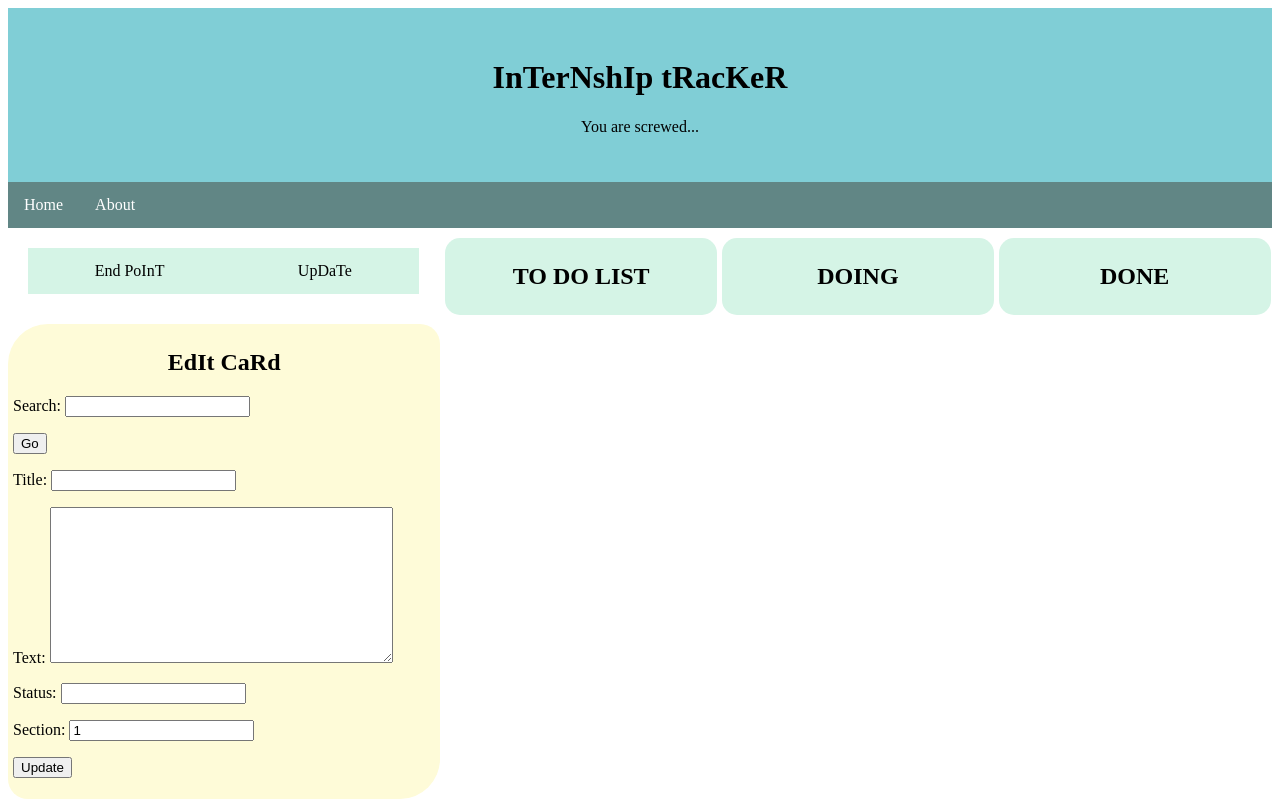
After one commit to Georgi2313/intership-tracker, a Django app: template intrn_track/templates/intrn_track/edit.html in a window 1280 px wide. The commit adds this page. Run offline with Django 3.2, Linux system fonts and the light colour scheme; the template is opened without the code that fills it: values that come from a table or form of the project are taken from there, others are empty; some libraries are stand-ins or nearby versions.

Commit message:
almost done! (need to modify edit and endpoint (problem with form)

```diff
--- a/intrn_track/forms.py
+++ b/intrn_track/forms.py
@@ -1,7 +1,12 @@
 from django import forms
-from .models import Card
+from .models import Card, Direction
 
 class PostForm(forms.ModelForm):
     class Meta:
         model=Card
         fields=('title','text','status','section',)
+
+class Process(forms.ModelForm):
+    class Meta:
+        model=Direction
+        fields=('search',)
--- a/intrn_track/models.py
+++ b/intrn_track/models.py
@@ -8,5 +8,8 @@ class Card(models.Model):
     section=models.IntegerField(default=1)
     create_date=models.DateTimeField(default=timezone.now())
 
+class Direction(models.Model):
+    search=models.IntegerField()
+
     def __str__(self):
         return self.title
--- a/intrn_track/static/css/home.css
+++ b/intrn_track/static/css/home.css
@@ -31,7 +31,29 @@
     background-color: #80ced6;
     color:#fefbd8;
 }
-/*4 parallel columns      34% and 22% X 3 colmns */
+
+.edit-update {
+    padding: 20px;
+    overflow: hidden;
+    background-color: white;
+
+}
+
+.edit-update a{
+    float: left;
+    display: block;
+    color: black;
+    background-color: #d5f4e6;
+    text-align: center;
+    padding: 14px 17% ;
+    text-decoration: none;
+}
+
+.edit-update a:hover {
+    background-color: #80ced6;
+    color: #618685;
+}
+/*4 parallel columns      34.2% and 21.5% X 3 colmns */
 
 .column {
     float: left;
@@ -57,12 +79,15 @@
     padding: 5px;
     background-color: #fefbd8;
     margin-top: 10px;
+    border-radius: 40px 20px;
 }
 
 .cardss {
     padding:  5px;
     background-color: #d5f4e6;
     margin-top: 10px;
+    border-radius: 15px;
+
 }
 
 .cardss h2{
@@ -72,3 +97,7 @@
 .card h2{
     text-align: center;
 }
+
+.cardss h4 a{
+    float: right;
+}
--- /dev/null
+++ b/intrn_track/templates/intrn_track/base.html
@@ -0,0 +1,92 @@
+{% load static %}
+<!--  <link rel="stylesheet" href="//maxcdn.bootstrapcdn.com/bootstrap/3.2.0/css/bootstrap.min.css">  -->
+<!--  <link rel="stylesheet" href="//maxcdn.bootstrapcdn.com/bootstrap/3.2.0/css/bootstrap-theme.min.css">  -->
+<link rel="stylesheet" href="{% static 'css/home.css' %}">
+<a href="{% url 'home' %}" class="top-menu"><span class="glyphicon glyphicon-plus"></span></a>
+
+<html>
+    <head>
+        <title>internship tracker</title>
+        <!--<link rel="stylesheet" href="{% static 'css/home.css' %}">-->
+    </head>
+    <body>
+        <div class="header">
+            <h1>InTerNshIp tRacKeR</h1>
+            <p>You are screwed...</p>
+        </div>
+        <div class="nav">
+            <a href="#">Home</a>
+            <a href="#">About</a>
+        </div>
+
+        <div class="row">
+
+        </div>
+
+{% block content %}
+
+ {% endblock %}
+
+<!--generating cards for "to_do" list-->
+            <div class="columnright">
+                <div class="cardss">
+                    <h2>TO DO LIST</h2>
+                </div>
+
+                    {%for card in cards%}
+                        {%if card.section == 1 %}
+                            <div class="cardss">
+                                <!--  <a class="btn btn-default" href="{% url 'home'  %}"><span class="glyphicon glyphicon-pencil"></span></a>   -->
+                                <h4>{{card.title}}   <a>ID:{{card.pk}}</a></h4>
+                                <hr>
+                                <p>{{card.text}}</p>
+                                <p>{{card.status}}</p>
+                            </div>
+                        {%endif%}
+                    {%endfor%}
+
+            </div>
+
+
+<!--to generate cards for doing list-->
+            <div class="columnright">
+                <div class="cardss">
+                    <h2>DOING</h2>
+                </div>
+
+                    {%for card in cards%}
+                        {%if card.section == 2 %}
+                            <div class="cardss">
+                                <h4>{{card.title}}   <a>ID:{{card.pk}}</a></h4>
+                                <hr>
+                                <p>{{card.text}}</p>
+                                <p>{{card.status}}</p>
+                            </div>
+                        {%endif%}
+                    {%endfor%}
+            </div>
+
+
+<!--to generate cards for done list-->
+            <div class="columnright">
+                <div class="cardss">
+                    <h2>DONE</h2>
+                </div>
+
+                    {%for card in cards%}
+                        {%if card.section == 3 %}
+                            <div class="cardss">
+                                <h4>{{card.title}}   <a>ID:{{card.pk}}</a></h4>
+                                <hr>
+                                <p>{{card.text}}</p>
+                                <p>{{card.status}}</p>
+                            </div>
+                        {%endif%}
+                    {%endfor%}
+            </div>
+
+
+        </div>
+
+    </body>
+</html>
--- /dev/null
+++ b/intrn_track/templates/intrn_track/edit.html
@@ -0,0 +1,31 @@
+{%  extends "intrn_track/base.html" %}
+
+{% block content %}
+
+        <div class="row">
+            <div class="columnleft">
+                <div class="edit-update">
+
+                    <a href="/">End PoInT</a>
+                    <a href="/edit/">UpDaTe</a>
+
+                </div>
+                <div class="card">
+                    <h2>EdIt CaRd</h2>
+                    <form method="POST" class="post-form">
+                        {% csrf_token %}
+                        {{ process.as_p }}
+
+                        <button type="submit" class="save btn btn-default">Go</button>
+                    </form>
+                    <form method="POST" class="post-form">
+                        {% csrf_token %}
+                        {{ form.as_p }}
+                        <button tupe="submit" class="save btn btn-default">Update</button>
+                    </form>
+
+
+                </div>
+            </div>
+
+{% endblock %}
--- a/intrn_track/urls.py
+++ b/intrn_track/urls.py
@@ -3,4 +3,5 @@ from . import views
 
 urlpatterns = [
     path('',views.home,name='home'),
+    path('edit/',views.edit,name='edit'),
 ]
```
Also changed, not shown: intrn_track/templates/intrn_track/home.html (+12 -78 lines), intrn_track/views.py (+41 -9 lines).
